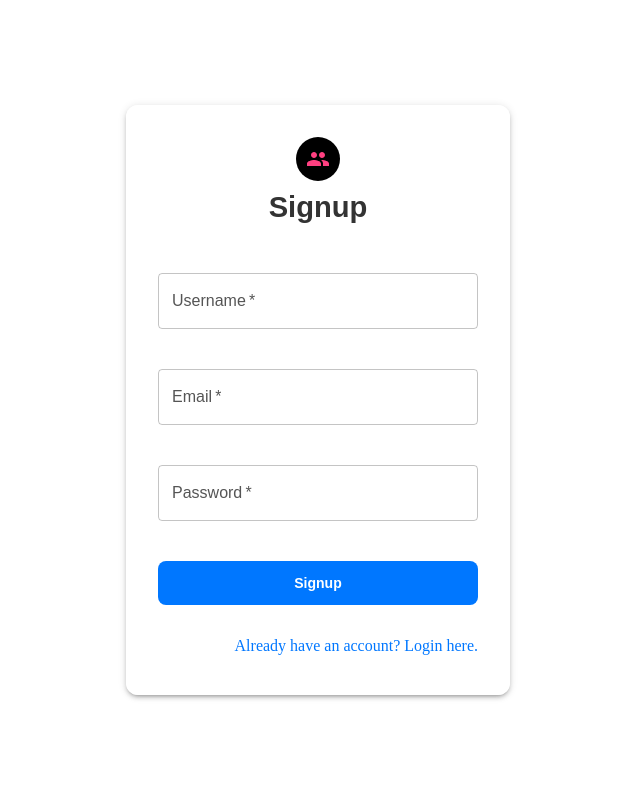
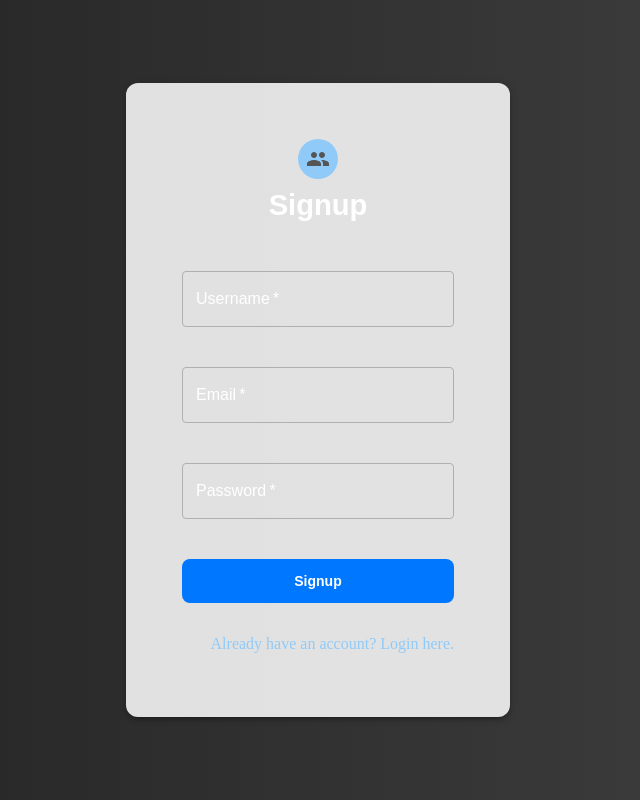
Before and after one commit to singhutsav5502/Hacktivate_Redact_Frontend, a React (Create React App) app: page /signup in a window 1280 px wide. Shown: the whole page, without its empty margins (322-962 px from the left). Built offline with nearby package versions, Linux system fonts and the light colour scheme.

Commit message:
setup theming classes

```diff
--- a/src/components/LoginComponent.jsx
+++ b/src/components/LoginComponent.jsx
@@ -8,6 +8,7 @@ import {
   Typography,
   Link,
   IconButton,
+  useTheme,
 } from "@mui/material";
 import { Link as RouterLink, useNavigate } from "react-router-dom";
 import CardComponent from "./CardComponent";
@@ -19,6 +20,7 @@ const LoginComponent = () => {
   const [password, setPassword] = useState("");
   const [error, setError] = useState("");
   const navigate = useNavigate();
+  const theme = useTheme(); // Access the theme
 
   useEffect(() => {
     dispatch(clearAll());
@@ -58,7 +60,7 @@ const LoginComponent = () => {
         justifyContent: "center",
         height: "100vh",
         width: "100vw",
-        background: "linear-gradient(to right, #f8f9fa, #e9ecef)",
+        background: `linear-gradient(to right, ${theme.palette.background.default}, ${theme.palette.background.paper})`,
       }}
     >
       <CardComponent opacity={0.85}>
@@ -68,10 +70,10 @@ const LoginComponent = () => {
           sx={{
             display: "flex",
             flexDirection: "column",
-            gap: "1rem",
+            gap: 2,
             width: "clamp(250px, 25vw, 800px)", // Adjust width to match the SignupComponent
             mx: "auto",
-            p: 2,
+            p: 3,
           }}
         >
           <Box
@@ -85,11 +87,11 @@ const LoginComponent = () => {
             <IconButton
               color="secondary"
               sx={{
-                backgroundColor: "black",
+                backgroundColor: theme.palette.primary.main,
                 borderRadius: "50%",
-                padding: "10px",
+                padding: 1,
                 "&:hover": {
-                  backgroundColor: "black",
+                  backgroundColor: theme.palette.primary.dark,
                 },
               }}
             >
@@ -99,8 +101,9 @@ const LoginComponent = () => {
               variant="h4" // Adjusted to match SignupComponent
               sx={{
                 textAlign: "center",
-                marginBottom: "1rem",
-                marginTop: "0.5rem",
+                marginBottom: 2,
+                marginTop: 1,
+                color: theme.palette.text.primary,
               }}
             >
               Login
@@ -121,6 +124,15 @@ const LoginComponent = () => {
             value={username}
             onChange={(e) => setUsernameInput(e.target.value)}
             fullWidth
+            sx={{
+              '& .MuiInputLabel-root': { color: theme.palette.text.primary },
+              '& .MuiOutlinedInput-root': {
+                '& fieldset': { borderColor: theme.palette.text.secondary },
+                '&:hover fieldset': { borderColor: theme.palette.primary.main },
+                '&.Mui-focused fieldset': { borderColor: theme.palette.primary.main }
+              },
+              '& .MuiInputBase-input': { color: theme.palette.text.primary }
+            }}
           />
 
           <TextField
@@ -132,6 +144,15 @@ const LoginComponent = () => {
             value={password}
             onChange={(e) => setPassword(e.target.value)}
             fullWidth
+            sx={{
+              '& .MuiInputLabel-root': { color: theme.palette.text.primary },
+              '& .MuiOutlinedInput-root': {
+                '& fieldset': { borderColor: theme.palette.text.secondary },
+                '&:hover fieldset': { borderColor: theme.palette.primary.main },
+                '&.Mui-focused fieldset': { borderColor: theme.palette.primary.main }
+              },
+              '& .MuiInputBase-input': { color: theme.palette.text.primary }
+            }}
           />
 
           <Button
@@ -149,7 +170,7 @@ const LoginComponent = () => {
             sx={{
               mt: 2,
               textDecoration: "none",
-              color: "primary.main",
+              color: theme.palette.primary.main,
               alignSelf: "flex-end", // Align to the right for consistency
             }}
           >
--- a/src/components/SignupComponent.jsx
+++ b/src/components/SignupComponent.jsx
@@ -8,9 +8,10 @@ import {
   Typography,
   Link,
   IconButton,
+  useTheme,
 } from "@mui/material";
 import { Link as RouterLink, useNavigate } from "react-router-dom";
-import CardComponent from "./CardComponent"; // Adjust the import path as needed
+import CardComponent from "./CardComponent";
 import PeopleIcon from "@mui/icons-material/People";
 
 const SignupComponent = () => {
@@ -20,6 +21,7 @@ const SignupComponent = () => {
   const [password, setPassword] = useState("");
   const [error, setError] = useState("");
   const navigate = useNavigate();
+  const theme = useTheme(); // Access the theme
 
   const handleSignup = async (event) => {
     event.preventDefault();
@@ -55,22 +57,20 @@ const SignupComponent = () => {
         justifyContent: "center",
         height: "100vh",
         width: "100vw",
+        background: `linear-gradient(to right, ${theme.palette.background.default}, ${theme.palette.background.paper})`,
       }}
     >
       <CardComponent opacity={0.85}>
-        <Box
-        sx={{
-          width:'100%' // Ensure the form takes full width of the card
-        }}>
         <Box
           component="form"
           onSubmit={handleSignup}
           sx={{
             display: "flex",
             flexDirection: "column",
-              gap: "1rem",
+            gap: 2,
             width: "clamp(250px, 25vw, 800px)",
             mx: "auto",
+            p: 3,
           }}
         >
           <Box
@@ -84,22 +84,23 @@ const SignupComponent = () => {
             <IconButton
               color="secondary"
               sx={{
-                  backgroundColor: "black",
+                backgroundColor: theme.palette.primary.main,
                 borderRadius: "50%",
-                  padding: "10px",
+                padding: 1,
                 "&:hover": {
-                    backgroundColor: "black",
+                  backgroundColor: theme.palette.primary.dark,
                 },
               }}
             >
               <PeopleIcon />
             </IconButton>
             <Typography
-                variant="h4" // Adjusted for better fit on smaller screens
+              variant="h4" // Adjusted to match LoginComponent
               sx={{
                 textAlign: "center",
-                  marginBottom: "1rem",
-                  marginTop: "0.5rem",
+                marginBottom: 2,
+                marginTop: 1,
+                color: theme.palette.text.primary,
               }}
             >
               Signup
@@ -120,6 +121,15 @@ const SignupComponent = () => {
             value={username}
             onChange={(e) => setUsernameInput(e.target.value)}
             fullWidth
+            sx={{
+              '& .MuiInputLabel-root': { color: theme.palette.text.primary },
+              '& .MuiOutlinedInput-root': {
+                '& fieldset': { borderColor: theme.palette.text.secondary },
+                '&:hover fieldset': { borderColor: theme.palette.primary.main },
+                '&.Mui-focused fieldset': { borderColor: theme.palette.primary.main }
+              },
+              '& .MuiInputBase-input': { color: theme.palette.text.primary }
+            }}
           />
 
           <TextField
@@ -131,6 +141,15 @@ const SignupComponent = () => {
             value={email}
             onChange={(e) => setEmail(e.target.value)}
             fullWidth
+            sx={{
+              '& .MuiInputLabel-root': { color: theme.palette.text.primary },
+              '& .MuiOutlinedInput-root': {
+                '& fieldset': { borderColor: theme.palette.text.secondary },
+                '&:hover fieldset': { borderColor: theme.palette.primary.main },
+                '&.Mui-focused fieldset': { borderColor: theme.palette.primary.main }
+              },
+              '& .MuiInputBase-input': { color: theme.palette.text.primary }
+            }}
           />
 
           <TextField
@@ -142,6 +161,15 @@ const SignupComponent = () => {
             value={password}
             onChange={(e) => setPassword(e.target.value)}
             fullWidth
+            sx={{
+              '& .MuiInputLabel-root': { color: theme.palette.text.primary },
+              '& .MuiOutlinedInput-root': {
+                '& fieldset': { borderColor: theme.palette.text.secondary },
+                '&:hover fieldset': { borderColor: theme.palette.primary.main },
+                '&.Mui-focused fieldset': { borderColor: theme.palette.primary.main }
+              },
+              '& .MuiInputBase-input': { color: theme.palette.text.primary }
+            }}
           />
 
           <Button
@@ -159,13 +187,12 @@ const SignupComponent = () => {
             sx={{
               mt: 2,
               textDecoration: "none",
-                color: "primary.main",
-                alignSelf: "flex-end",
+              color: theme.palette.primary.main,
+              alignSelf: "flex-end", // Align to the right for consistency
             }}
           >
             Already have an account? Login here.
           </Link>
-          </Box>
         </Box>
       </CardComponent>
     </Box>
--- a/src/theme.js
+++ b/src/theme.js
@@ -2,66 +2,66 @@ import { createTheme, responsiveFontSizes } from '@mui/material/styles';
 
 let theme = createTheme({
     palette: {
+        mode: 'dark',
         primary: {
-      main: '#0077FF', // Bright blue for primary
-      contrastText: '#FFFFFF', // White text on primary buttons
+            main: '#90caf9', // Light blue
+            contrastText: '#000000', // Dark text for readability
         },
         secondary: {
-      main: '#FF4081', // Pink for secondary actions and highlights
-      contrastText: '#FFFFFF', // White text on secondary buttons
+            main: '#555', // Dark grey
+            contrastText: '#ffffff', // Light text for readability
         },
         background: {
-      default: '#F4F6F8', // Light grey for the main background
-      paper: '#FFFFFF', // White for paper backgrounds
+            default: '#212121', // Dark background
+            paper: '#424242', // Dark paper
         },
         text: {
-      primary: '#333333', // Dark grey for primary text
-      secondary: '#666666', // Medium grey for secondary text
+            primary: '#ffffff', // Light text
+            secondary: '#b0b0b0', // Light grey text
         },
-    divider: '#E0E0E0', // Light grey for dividers
     },
     typography: {
-    fontFamily: '"GeistSans", sans-serif',
+        fontFamily: '"Geist", sans-serif',
         h1: {
             fontWeight: 700,
             fontSize: '2.75rem',
-      color: '#333333',
+            // color: '#ffffff', // Light color for headings
         },
         h2: {
             fontWeight: 700,
             fontSize: '2.25rem',
-      color: '#333333',
+            // color: '#ffffff', // Light color for headings
         },
         h3: {
             fontWeight: 600,
             fontSize: '2rem',
-      color: '#333333',
+            // color: '#ffffff', // Light color for headings
         },
         h4: {
             fontWeight: 600,
             fontSize: '1.75rem',
-      color: '#333333',
+            // color: '#ffffff', // Light color for headings
         },
         h5: {
             fontWeight: 500,
             fontSize: '1.5rem',
-      color: '#333333',
+            // color: '#ffffff', // Light color for headings
         },
         h6: {
             fontWeight: 500,
             fontSize: '1.25rem',
-      color: '#333333',
+            // color: '#ffffff', // Light color for headings
         },
         body1: {
             fontSize: '1rem',
-      color: '#555555', // Slightly darker grey for body text
+            // color: '#e0e0e0', // Light grey for body text
         },
         body2: {
             fontSize: '0.875rem',
-      color: '#777777', // Medium grey for secondary body text
+            // color: '#b0b0b0', // Medium grey for secondary body text
         },
         monospace: {
-      fontFamily: '"GeistMono", monospace',
+            fontFamily: '"Geist", monospace',
         },
     },
     components: {
@@ -85,8 +85,8 @@ let theme = createTheme({
                     color: '#0077FF',
                     borderColor: '#0077FF',
                     '&:hover': {
-            borderColor: '#FF4081',
-            color: '#FF4081', // Pink on hover
+                        borderColor: '#4CAF50', // Soft green on hover
+                        color: '#4CAF50', // Soft green on hover
                     },
                 },
             },
```
Also changed, not shown: src/components/Home/Sidebar.jsx (+33 -3 lines), src/components/Home/Upload.jsx (+13 -9 lines). Lines whose indentation alone changed are shown as unchanged.
